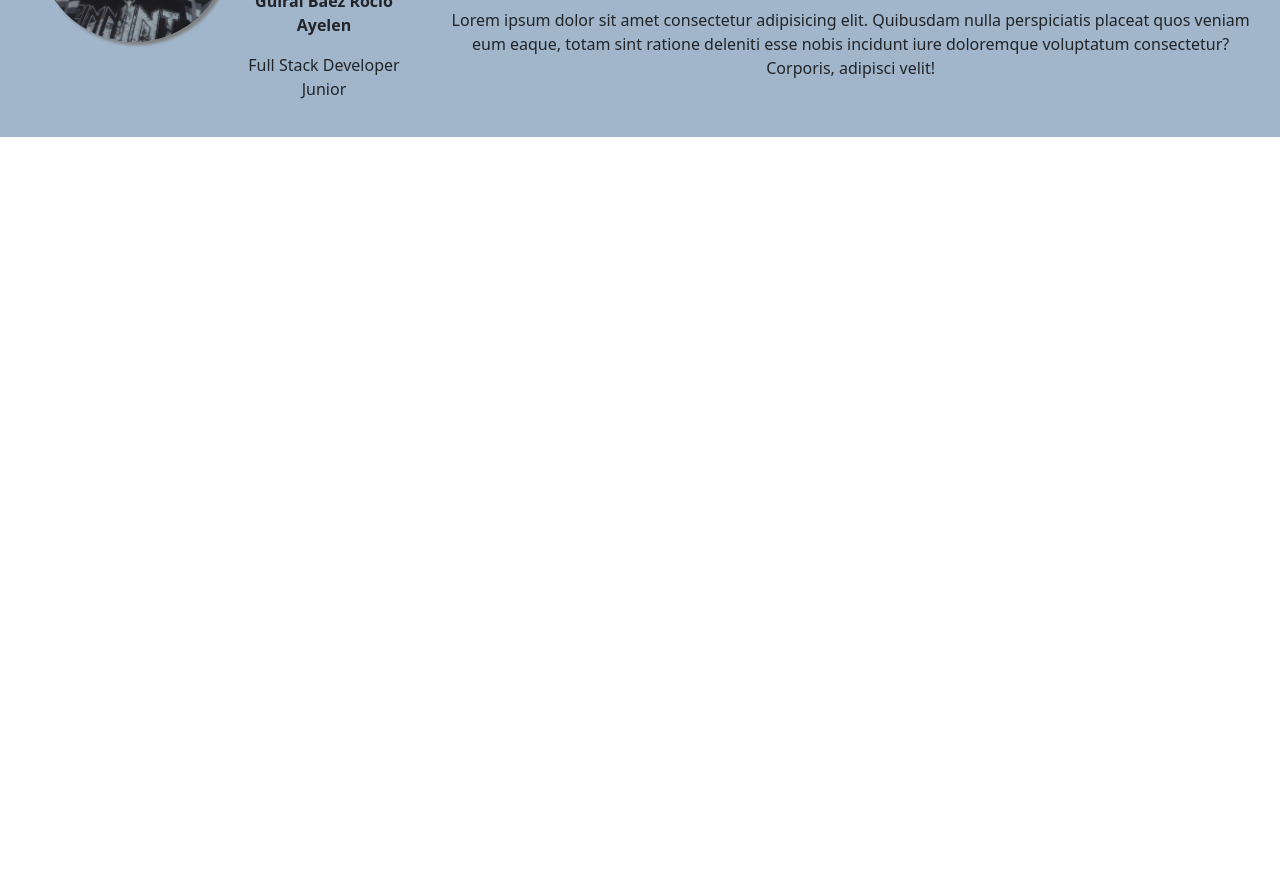
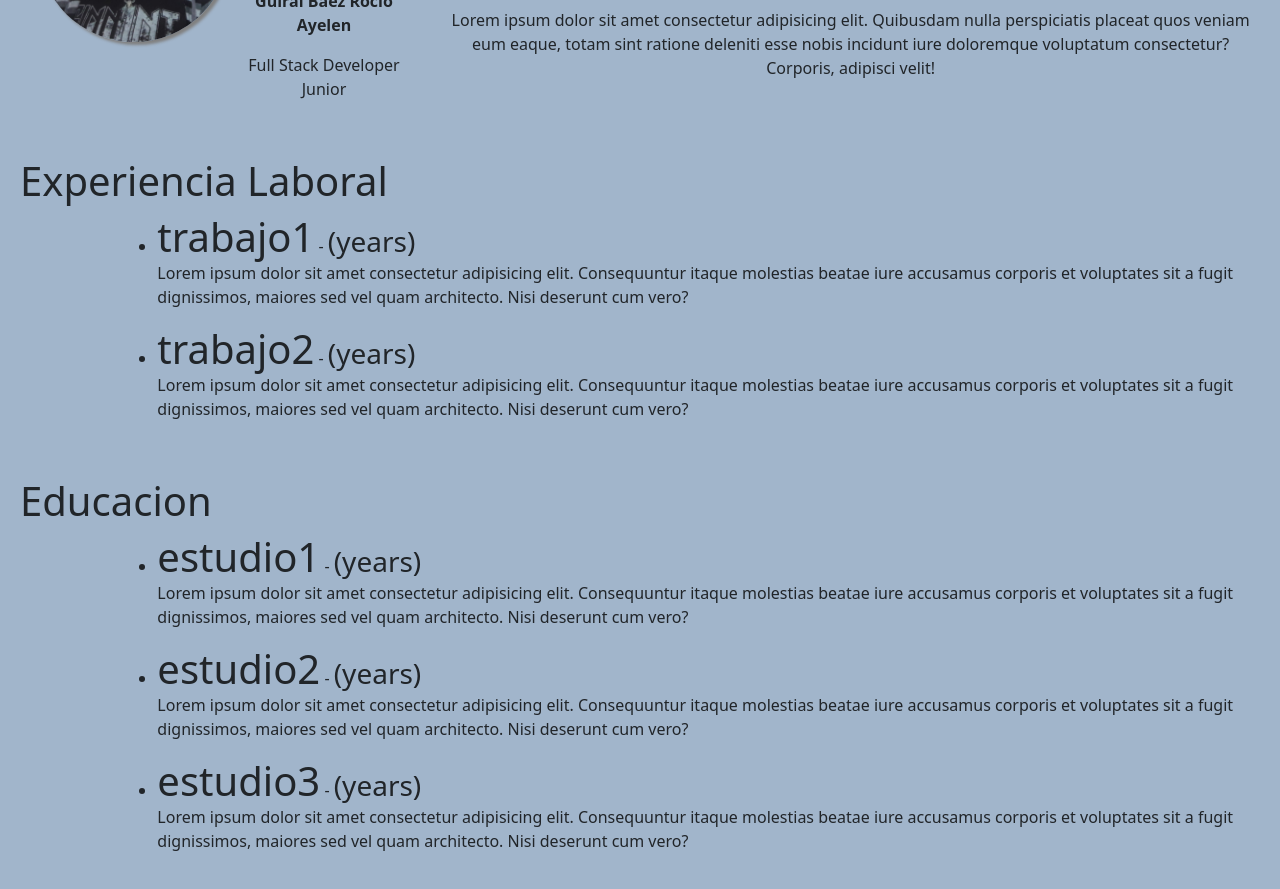
Before and after one commit to RocioGuiral/FrontEnd, an Angular app in the folder proyecto_final_guiral_rocio/: page / in a window 1280 px wide. Shown: the part 860-1749 px from the top of the page. Before the commit the page ends 997 px from the top, so only its background shows below. Built offline with nearby package versions, Linux system fonts and the light colour scheme.

Commit message:
add experiencia y educacion

```diff
--- a/proyecto_final_guiral_rocio/src/app/app.component.html
+++ b/proyecto_final_guiral_rocio/src/app/app.component.html
@@ -1,2 +1,4 @@
 <app-header></app-header>
 <app-acercade></app-acercade>
+<app-experiencia></app-experiencia>
+<app-educacion></app-educacion>
--- a/proyecto_final_guiral_rocio/src/app/app.module.ts
+++ b/proyecto_final_guiral_rocio/src/app/app.module.ts
@@ -8,6 +8,8 @@ import { LogoAPComponent } from './components/logo-ap/logo-ap.component';
 import { SocialComponent } from './components/social/social.component';
 import { BannerComponent } from './components/banner/banner.component';
 import { AcercadeComponent } from './components/acercade/acercade.component';
+import { ExperienciaComponent } from './components/experiencia/experiencia.component';
+import { EducacionComponent } from './components/educacion/educacion.component';
 
 @NgModule({
   declarations: [
@@ -16,7 +18,9 @@ import { AcercadeComponent } from './components/acercade/acercade.component';
     LogoAPComponent,
     SocialComponent,
     BannerComponent,
-    AcercadeComponent
+    AcercadeComponent,
+    ExperienciaComponent,
+    EducacionComponent
   ],
   imports: [
     BrowserModule,
--- /dev/null
+++ b/proyecto_final_guiral_rocio/src/app/components/educacion/educacion.component.css
@@ -0,0 +1,9 @@
+.row{
+    padding: 20px;
+}
+div{
+    background-color: #a1b5cb;
+}
+h1,h3{
+    display: inline;
+}
--- /dev/null
+++ b/proyecto_final_guiral_rocio/src/app/components/educacion/educacion.component.html
@@ -0,0 +1,30 @@
+<div class="row">
+    <h1>Educacion</h1>
+    <div class="col-lg-1"></div>
+    <div class="col-lg-11">
+        <ul>
+            <li>
+                <h1>estudio1</h1> - <h3>(years)</h3>
+            </li>
+            <p> Lorem ipsum dolor sit amet consectetur adipisicing elit.    Consequuntur itaque molestias beatae iure
+                accusamus corporis et voluptates sit a fugit dignissimos, maiores sed vel quam architecto. Nisi deserunt
+                cum vero?</p>
+        </ul>
+        <ul>
+            <li>
+                <h1>estudio2</h1> - <h3>(years)</h3>
+            </li>
+            <p> Lorem ipsum dolor sit amet consectetur adipisicing elit.    Consequuntur itaque molestias beatae iure
+                accusamus corporis et voluptates sit a fugit dignissimos, maiores sed vel quam architecto. Nisi deserunt
+                cum vero?</p>
+        </ul>
+        <ul>
+            <li>
+                <h1>estudio3</h1> - <h3>(years)</h3>
+            </li>
+            <p> Lorem ipsum dolor sit amet consectetur adipisicing elit.    Consequuntur itaque molestias beatae iure
+                accusamus corporis et voluptates sit a fugit dignissimos, maiores sed vel quam architecto. Nisi deserunt
+                cum vero?</p>
+        </ul>
+    </div>
+</div>
--- /dev/null
+++ b/proyecto_final_guiral_rocio/src/app/components/experiencia/experiencia.component.css
@@ -0,0 +1,9 @@
+.row{
+    padding: 20px;
+}
+div{
+    background-color: #a1b5cb;
+}
+h1,h3{
+    display: inline;
+}
--- /dev/null
+++ b/proyecto_final_guiral_rocio/src/app/components/experiencia/experiencia.component.html
@@ -0,0 +1,22 @@
+<div class="row">
+    <h1>Experiencia Laboral</h1>
+    <div class="col-lg-1"></div>
+    <div class="col-lg-11">
+        <ul>
+            <li>
+                <h1>trabajo1</h1> - <h3>(years)</h3>
+            </li>
+            <p> Lorem ipsum dolor sit amet consectetur adipisicing elit.    Consequuntur itaque molestias beatae iure
+                accusamus corporis et voluptates sit a fugit dignissimos, maiores sed vel quam architecto. Nisi deserunt
+                cum vero?</p>
+        </ul>
+        <ul>
+            <li>
+                <h1>trabajo2</h1> - <h3>(years)</h3>
+            </li>
+            <p> Lorem ipsum dolor sit amet consectetur adipisicing elit.    Consequuntur itaque molestias beatae iure
+                accusamus corporis et voluptates sit a fugit dignissimos, maiores sed vel quam architecto. Nisi deserunt
+                cum vero?</p>
+        </ul>
+    </div>
+</div>
```
Also changed, not shown: proyecto_final_guiral_rocio/src/app/components/educacion/educacion.component.ts (added, +10 -0 lines), proyecto_final_guiral_rocio/src/app/components/experiencia/experiencia.component.ts (added, +10 -0 lines), 2 other files (tests, documents, lock files or other folders).
